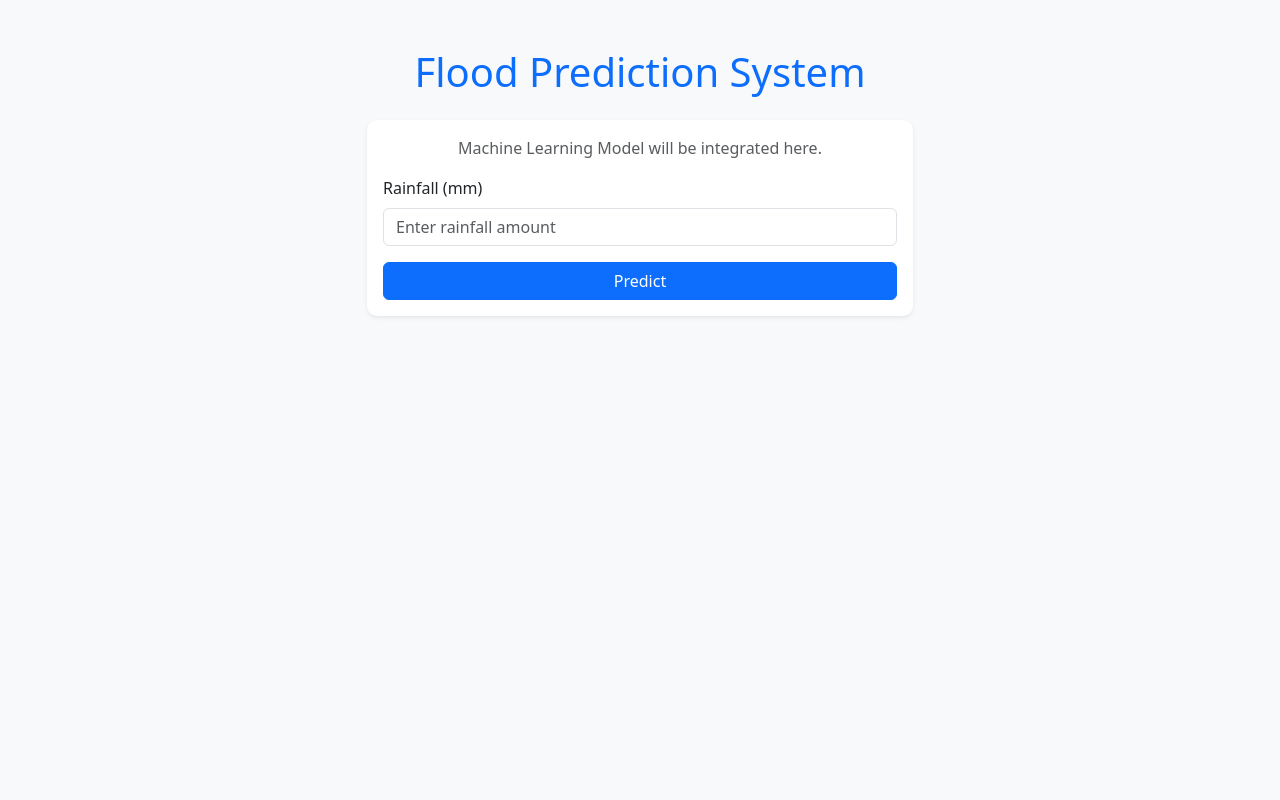
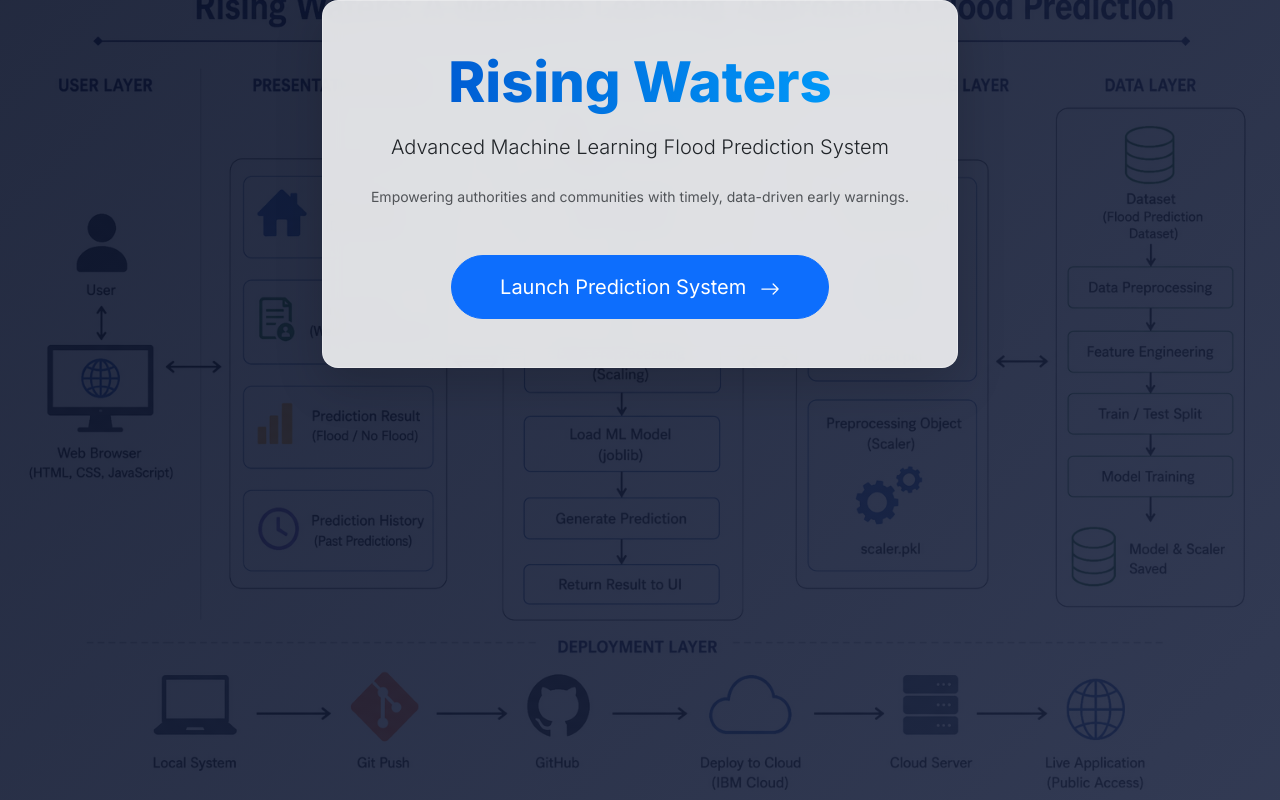
Before and after one commit to naina-04/Rising-Waters, a Flask app: page / in a window 1280 px wide. Run offline with Flask 3, Linux system fonts and the light colour scheme; parts of the project's set-up code (start-up, migrations or seed data) failed here and were passed over.

Commit message:
created flask application

```diff
--- a/app.py
+++ b/app.py
@@ -1,15 +1,93 @@
-from flask import Flask, render_template, request
+from flask import Flask, render_template, request, redirect, url_for
+import numpy as np
+import pandas as pd
+import joblib
+import os
 
 app = Flask(__name__)
+
+# Load the trained model and scaler
+model_path = os.path.join('models', 'floods.save')
+scaler_path = os.path.join('models', 'scaler.save')
+
+model = joblib.load(model_path)
+scaler = joblib.load(scaler_path)
+
+# Define the expected feature columns in exact order used during training
+FEATURE_COLUMNS = [
+    'Monsoon_Intensity', 'Topography_Drainage', 'River_Management', 'Deforestation',
+    'Urbanization', 'Climate_Change', 'Dams_Quality', 'Siltation', 'Agricultural_Practices',
+    'Encroachments', 'Ineffective_Disaster_Preparedness', 'Drainage_Systems',
+    'Coastal_Vulnerability', 'Landslides', 'Watersheds', 'Deteriorating_Infrastructure',
+    'Population_Score', 'Wetland_Loss', 'Inadequate_Planning', 'Political_Factors',
+    'Annual_Rainfall', 'Seasonal_Rainfall', 'Temperature', 'Humidity', 'Cloud_Visibility'
+]
+
+# Default median values for infrastructural/environmental factors
+DEFAULT_VALUES = {
+    'Topography_Drainage': 5.0, 'River_Management': 5.0, 'Deforestation': 5.0,
+    'Urbanization': 5.0, 'Climate_Change': 5.0, 'Dams_Quality': 5.0, 'Siltation': 5.0,
+    'Agricultural_Practices': 5.0, 'Encroachments': 5.0, 'Ineffective_Disaster_Preparedness': 5.0,
+    'Drainage_Systems': 5.0, 'Coastal_Vulnerability': 5.0, 'Landslides': 5.0,
+    'Watersheds': 5.0, 'Deteriorating_Infrastructure': 5.0, 'Population_Score': 5.0,
+    'Wetland_Loss': 5.0, 'Inadequate_Planning': 5.0, 'Political_Factors': 5.0
+}
 
 @app.route('/')
 def home():
     return render_template('index.html')
 
+@app.route('/predict_page')
+def predict_page():
+    return render_template('predict.html')
+
 @app.route('/predict', methods=['POST'])
 def predict():
-    # Placeholder for future ML model integration
-    return "Prediction functionality will be implemented here."
+    try:
+        # Get user inputs from the form
+        user_inputs = {
+            'Monsoon_Intensity': float(request.form['monsoon_intensity']),
+            'Annual_Rainfall': float(request.form['annual_rainfall']),
+            'Seasonal_Rainfall': float(request.form['seasonal_rainfall']),
+            'Temperature': float(request.form['temperature']),
+            'Humidity': float(request.form['humidity']),
+            'Cloud_Visibility': float(request.form['cloud_visibility'])
+        }
+
+        # Combine user inputs with default medians to form the full 25 features
+        input_data = {}
+        for col in FEATURE_COLUMNS:
+            if col in user_inputs:
+                input_data[col] = user_inputs[col]
+            else:
+                input_data[col] = DEFAULT_VALUES[col]
+
+        # Convert to DataFrame
+        input_df = pd.DataFrame([input_data])
+
+        # Scale the features
+        input_scaled = scaler.transform(input_df)
+        input_scaled_df = pd.DataFrame(input_scaled, columns=FEATURE_COLUMNS)
+
+        # Predict
+        prediction = model.predict(input_scaled_df)[0]
+
+        if prediction == 1:
+            return redirect(url_for('result'))
+        else:
+            return redirect(url_for('no_flood'))
+
+    except Exception as e:
+        print(f"Error during prediction: {e}")
+        return "An error occurred during prediction. Please try again.", 500
+
+@app.route('/result')
+def result():
+    return render_template('result.html')
+
+@app.route('/no_flood')
+def no_flood():
+    return render_template('no_flood.html')
 
 if __name__ == '__main__':
     app.run(debug=True)
--- a/static/css/style.css
+++ b/static/css/style.css
@@ -1,13 +1,104 @@
-/* Custom Styles for Flood Prediction System */
-body {
-    background-color: #f8f9fa;
+/* Custom Variables */
+:root {
+    --primary-blue: #0052cc;
+    --primary-light: #4c9aff;
+    --dark-bg: #0b132b;
+    --glass-bg: rgba(255, 255, 255, 0.85);
 }
 
-.card {
-    border-radius: 10px;
-    border: none;
+body {
+    font-family: 'Inter', sans-serif;
+    background-color: #f4f7f9;
 }
 
-h1 {
-    color: #0d6efd;
+/* Typography */
+.fw-black {
+    font-weight: 900;
 }
+
+/* Home Page Specifics */
+.home-page {
+    background: linear-gradient(135deg, rgba(11,19,43,0.9) 0%, rgba(28,37,65,0.9) 100%), url('../images/image.png') center/cover no-repeat;
+    height: 100vh;
+    overflow: hidden;
+}
+
+.glass-panel {
+    background: var(--glass-bg);
+    backdrop-filter: blur(10px);
+    border: 1px solid rgba(255,255,255,0.3);
+}
+
+.text-primary-gradient {
+    background: linear-gradient(90deg, #0052cc, #00a3ff);
+    -webkit-background-clip: text;
+    -webkit-text-fill-color: transparent;
+}
+
+/* Navbar */
+.bg-dark-custom {
+    background-color: var(--dark-bg);
+}
+
+/* Forms and Buttons */
+.form-card {
+    transition: transform 0.3s ease, box-shadow 0.3s ease;
+}
+.form-card:hover {
+    transform: translateY(-5px);
+    box-shadow: 0 1rem 3rem rgba(0,0,0,0.1) !important;
+}
+
+.form-control-lg {
+    border-radius: 0.75rem;
+    padding: 0.75rem 1.25rem;
+    border: 1px solid #ced4da;
+}
+.form-control-lg:focus {
+    border-color: var(--primary-light);
+    box-shadow: 0 0 0 0.25rem rgba(76, 154, 255, 0.25);
+}
+
+.submit-btn {
+    background: linear-gradient(90deg, var(--primary-blue), var(--primary-light));
+    border: none;
+    transition: transform 0.2s, box-shadow 0.2s;
+}
+.submit-btn:hover {
+    transform: scale(1.02);
+    box-shadow: 0 10px 20px rgba(0, 82, 204, 0.3);
+}
+
+/* Custom Range Slider */
+.custom-range {
+    height: 1.5rem;
+}
+.custom-range::-webkit-slider-thumb {
+    background: var(--primary-blue);
+}
+
+/* Result Pages */
+.bg-danger-soft { background-color: #fff5f5; }
+.bg-success-soft { background-color: #f0fdf4; }
+
+.danger-card { border-top: 6px solid #dc3545; }
+.success-card { border-top: 6px solid #198754; }
+
+.result-card {
+    animation: slideUp 0.6s cubic-bezier(0.16, 1, 0.3, 1) forwards;
+}
+
+@keyframes slideUp {
+    0% { transform: translateY(30px); opacity: 0; }
+    100% { transform: translateY(0); opacity: 1; }
+}
+
+.icon-pulse {
+    animation: pulse 2s infinite;
+}
+
+@keyframes pulse {
+    0% { transform: scale(1); }
+    50% { transform: scale(1.1); }
+    100% { transform: scale(1); }
+}
--- a/static/js/script.js
+++ b/static/js/script.js
@@ -1,4 +1,27 @@
-// Placeholder JavaScript for future interactions
+// Form Validation and Submission handling
 document.addEventListener("DOMContentLoaded", function() {
-    console.log("Flood Prediction System frontend loaded.");
+    console.log("Flood Prediction Frontend Loaded");
+
+    const form = document.getElementById('predictionForm');
+
+    if (form) {
+        form.addEventListener('submit', function(event) {
+            if (!form.checkValidity()) {
+                event.preventDefault();
+                event.stopPropagation();
+            } else {
+                // Show loading state
+                const btn = document.getElementById('submitBtn');
+                const btnText = document.getElementById('btnText');
+                const btnSpinner = document.getElementById('btnSpinner');
+
+                if(btn && btnText && btnSpinner) {
+                    btnText.textContent = 'Analyzing Data...';
+                    btnSpinner.classList.remove('d-none');
+                    btn.classList.add('disabled');
+                }
+            }
+            form.classList.add('was-validated');
+        }, false);
+    }
 });
--- a/templates/index.html
+++ b/templates/index.html
@@ -3,35 +3,29 @@
 <head>
     <meta charset="UTF-8">
     <meta name="viewport" content="width=device-width, initial-scale=1.0">
-    <title>Flood Prediction System</title>
+    <title>Rising Waters | Flood Prediction</title>
+    <!-- Google Fonts -->
+    <link href="https://fonts.googleapis.com/css2?family=Inter:wght@300;400;600;800&display=swap" rel="stylesheet">
     <!-- Bootstrap CSS -->
     <link href="https://cdn.jsdelivr.net/npm/bootstrap@5.3.0/dist/css/bootstrap.min.css" rel="stylesheet">
     <link rel="stylesheet" href="{{ url_for('static', filename='css/style.css') }}">
 </head>
-<body>
-    <div class="container mt-5">
-        <h1 class="text-center mb-4">Flood Prediction System</h1>
-        <div class="row justify-content-center">
-            <div class="col-md-6">
-                <div class="card shadow-sm">
-                    <div class="card-body">
-                        <p class="text-center text-muted">Machine Learning Model will be integrated here.</p>
-                        <form action="/predict" method="POST">
-                            <!-- Placeholder form fields for future inputs -->
-                            <div class="mb-3">
-                                <label for="rainfall" class="form-label">Rainfall (mm)</label>
-                                <input type="number" step="any" class="form-control" id="rainfall" name="rainfall" placeholder="Enter rainfall amount" required>
-                            </div>
-                            <button type="submit" class="btn btn-primary w-100">Predict</button>
-                        </form>
-                    </div>
-                </div>
-            </div>
+<body class="home-page">
+    <div class="hero-container d-flex align-items-center justify-content-center text-center">
+        <div class="hero-content p-5 shadow-lg rounded-4 glass-panel">
+            <h1 class="display-4 fw-bold mb-3 text-primary-gradient">Rising Waters</h1>
+            <p class="lead mb-4 text-secondary-light">Advanced Machine Learning Flood Prediction System</p>
+            <p class="mb-5 small text-muted">Empowering authorities and communities with timely, data-driven early warnings.</p>
+            <a href="{{ url_for('predict_page') }}" class="btn btn-primary btn-lg px-5 py-3 rounded-pill cta-btn">
+                Launch Prediction System
+                <svg xmlns="http://www.w3.org/2000/svg" width="20" height="20" fill="currentColor" class="bi bi-arrow-right ms-2" viewBox="0 0 16 16">
+                    <path fill-rule="evenodd" d="M1 8a.5.5 0 0 1 .5-.5h11.793l-3.147-3.146a.5.5 0 0 1 .708-.708l4 4a.5.5 0 0 1 0 .708l-4 4a.5.5 0 0 1-.708-.708L13.293 8.5H1.5A.5.5 0 0 1 1 8z"/>
+                </svg>
+            </a>
         </div>
     </div>
 
-    <!-- Bootstrap JS Bundle with Popper -->
+    <!-- Bootstrap JS Bundle -->
     <script src="https://cdn.jsdelivr.net/npm/bootstrap@5.3.0/dist/js/bootstrap.bundle.min.js"></script>
-    <script src="{{ url_for('static', filename='js/script.js') }}"></script>
 </body>
 </html>
```
Also changed, not shown: templates/no_flood.html (added, +54 -0 lines), templates/predict.html (added, +86 -0 lines), templates/result.html (added, +54 -0 lines).
